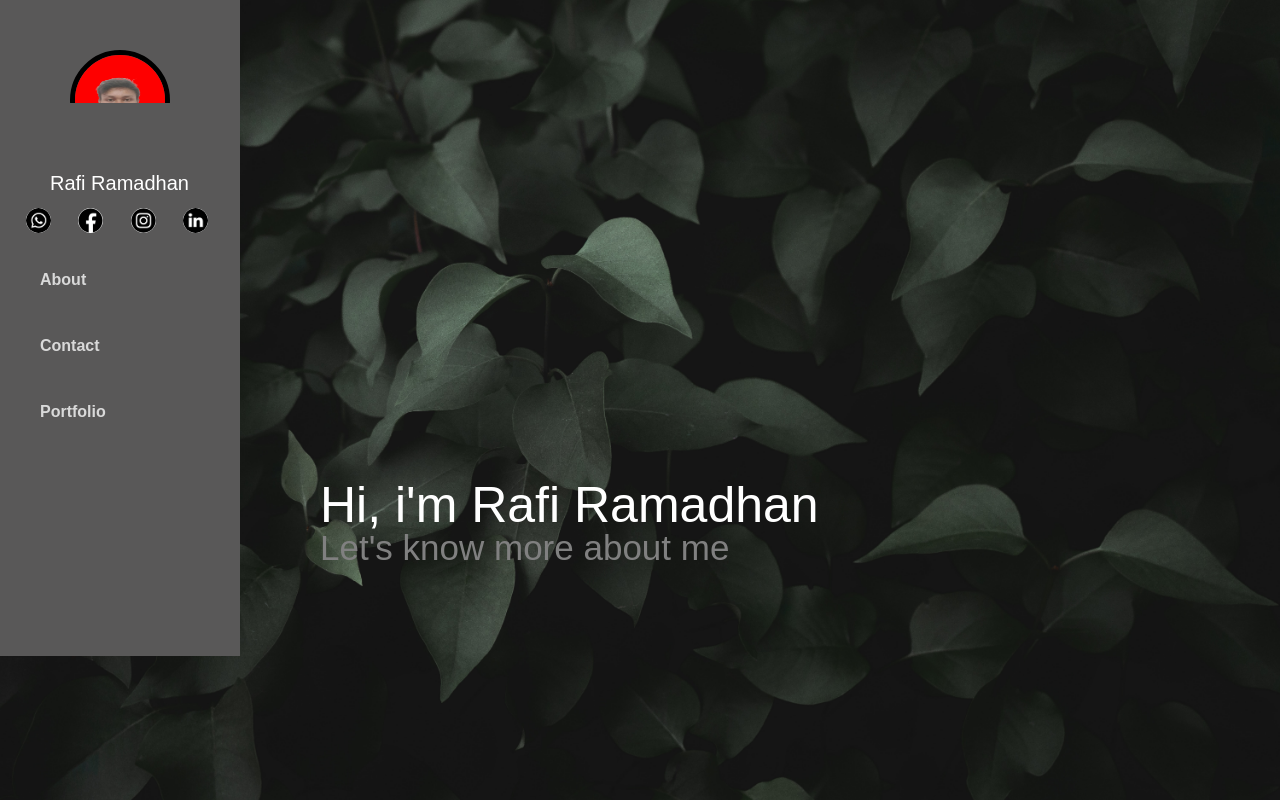
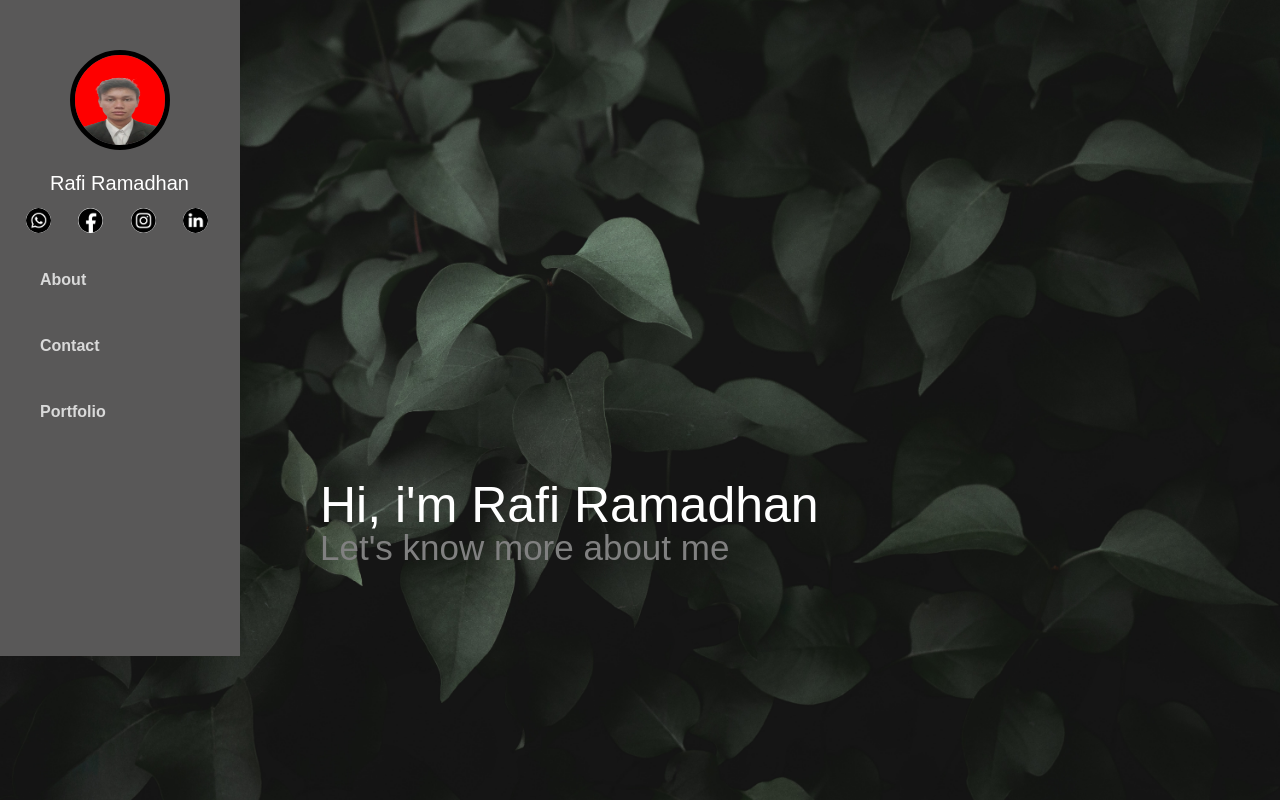
Before and after one commit to RafiRamadhan0910/vue, a Vue app: page / in a window 1280 px wide. Built offline with nearby package versions, Linux system fonts and the light colour scheme.

Commit message:
Update mainStyle.css

```diff
--- a/public/mainStyle.css
+++ b/public/mainStyle.css
@@ -84,7 +84,7 @@ body{
 }*/
 
 .pp {
-	overflow: hidden;
+
 }
 
 .pp img {
@@ -97,6 +97,7 @@ body{
 	position: relative;
 	top: 50px;
 	z-index: 100;
+	overflow: hidden;
 
 }
 
```
